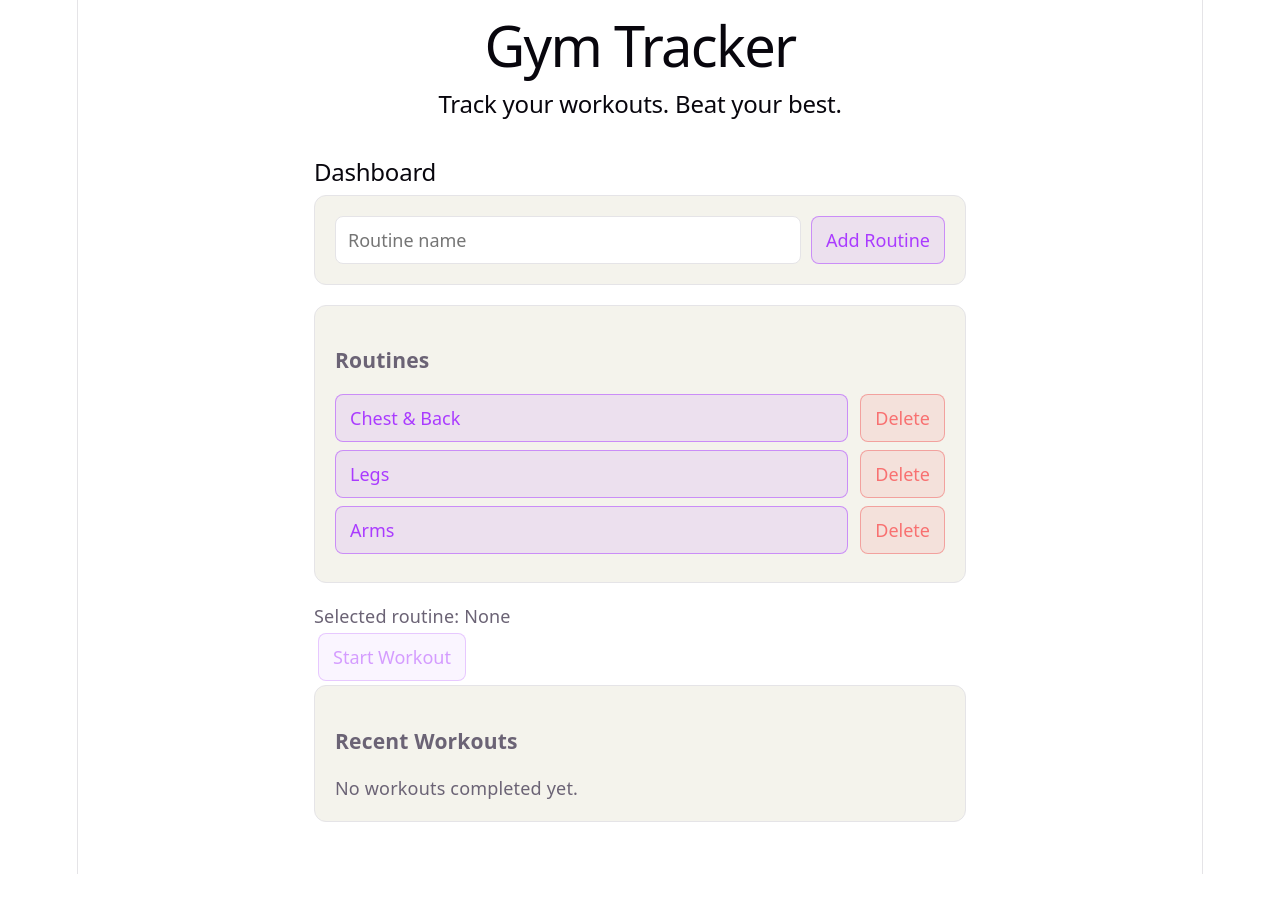
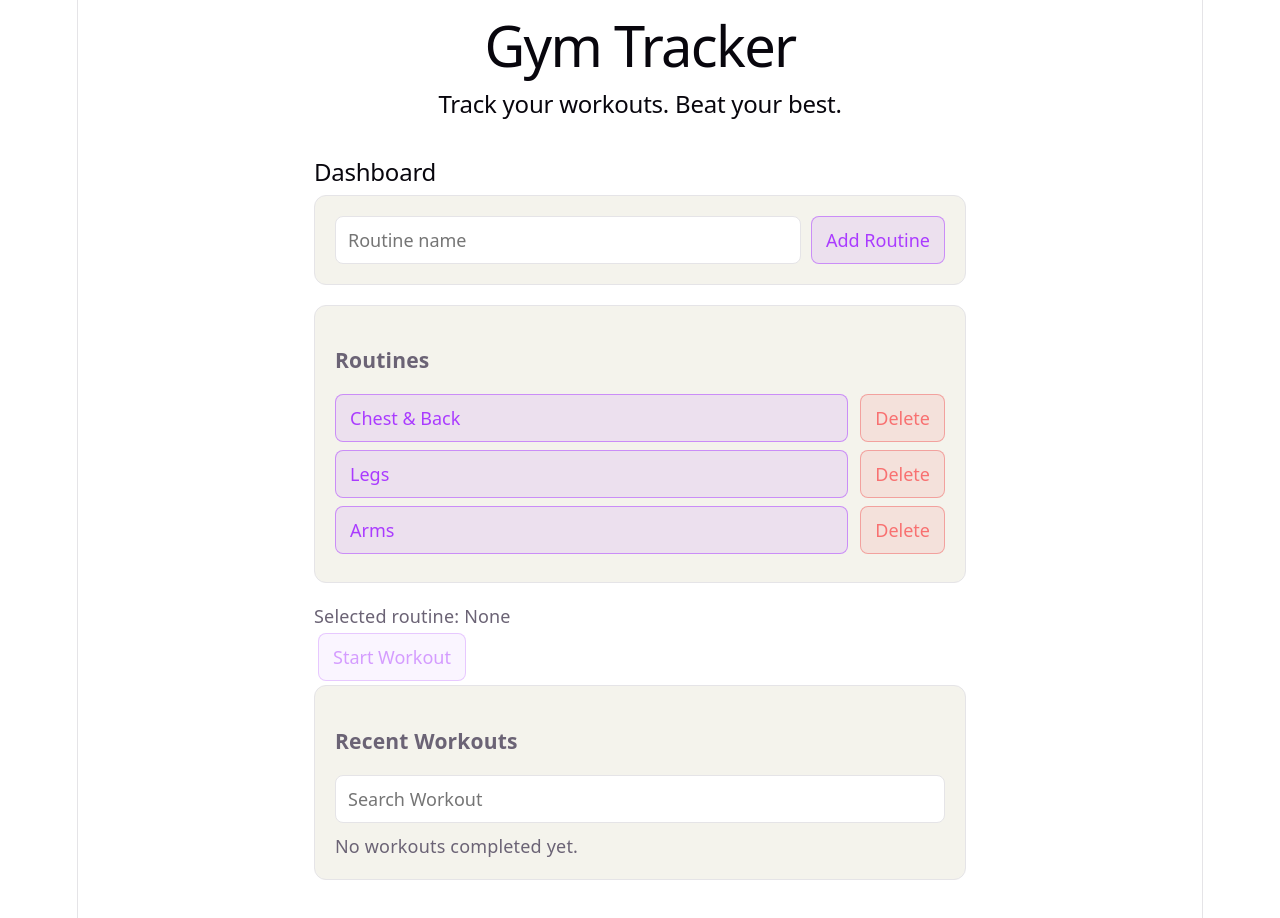
Before and after one commit to zireael06/gym-tracker, a React (Vite) app: page / in a window 1280 px wide. Shown: the top 918 px of the page. Before the commit the page ends 874 px from the top, so only its background shows below. Built offline with nearby package versions, Linux system fonts and the light colour scheme.

Commit message:
Add workout history search

```diff
--- a/src/components/Dashboard.jsx
+++ b/src/components/Dashboard.jsx
@@ -10,6 +10,7 @@ function Dashboard() {
   const [newRoutineName, setNewRoutineName] = useState("");
   const [editedRoutineName, setEditedRoutineName] = useState("");
   const [newRoutineExercise, setNewRoutineExercise] = useState("");
+  const [workoutSearch, setWorkoutSearch] = useState("");
 
   const [completedWorkouts, setCompletedWorkouts] = useState(() => {
     const savedWorkouts = localStorage.getItem("completedWorkouts");
@@ -94,6 +95,12 @@ function Dashboard() {
 
   const selectedRoutine = routines.find((routine) => {
     return routine.id === selectedRoutineId;
+  });
+
+  const filteredWorkouts = completedWorkouts.filter((workout) => {
+    return workout.name
+    .toLowerCase()
+    .includes(workoutSearch.toLocaleLowerCase());
   });
 
   useEffect(() => {
@@ -409,10 +416,19 @@ function Dashboard() {
         <div>
           <h3>Recent Workouts</h3>
 
+          <input
+           type="text"
+           value={workoutSearch}
+           placeholder="Search Workout"
+           onChange={(event) => setWorkoutSearch(event.target.value)}
+           />
+
           {completedWorkouts.length === 0 ? (
             <p>No workouts completed yet.</p>
+          ) : filteredWorkouts.length === 0 ? (
+            <p>No matching workouts found.</p>
           ) : (
-            completedWorkouts.map((workout) => {
+            filteredWorkouts.map((workout) => {
               const totalSets = workout.exercises.reduce(
                 (total, exercise) => {
                   return total + exercise.sets.length;
```
